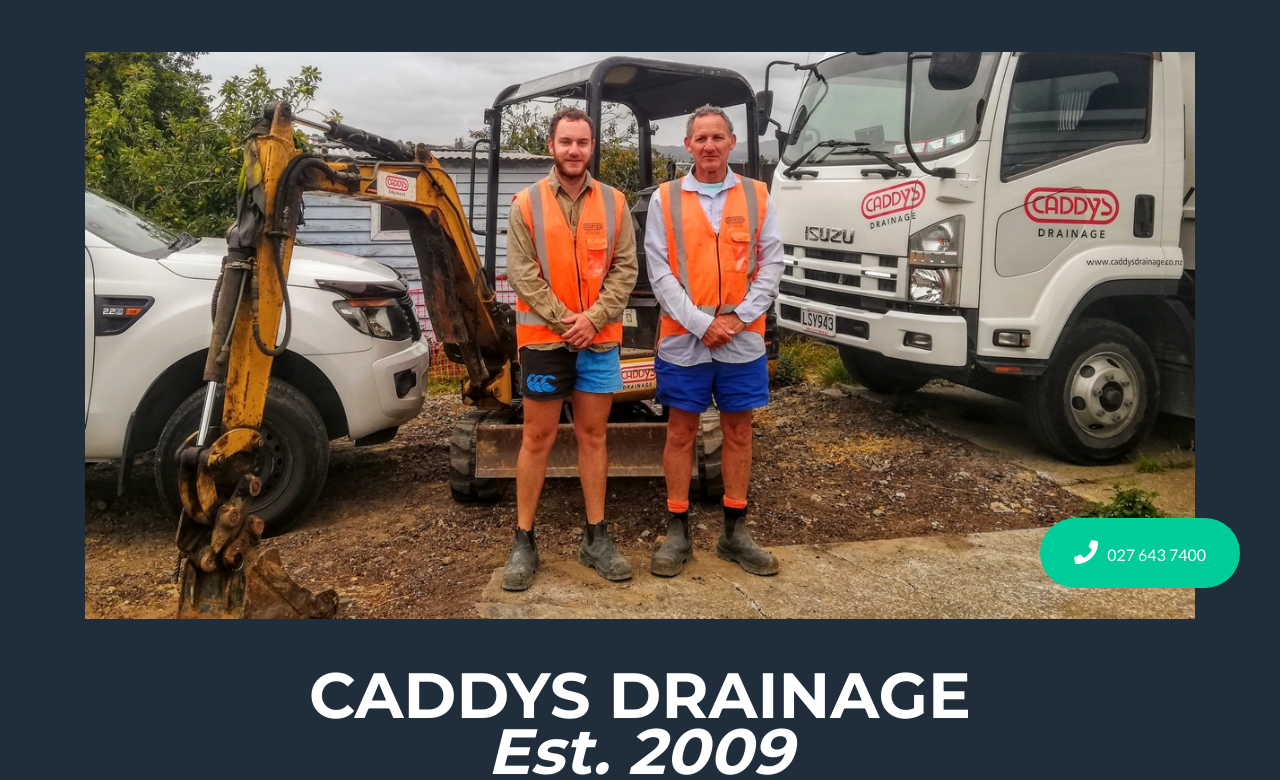
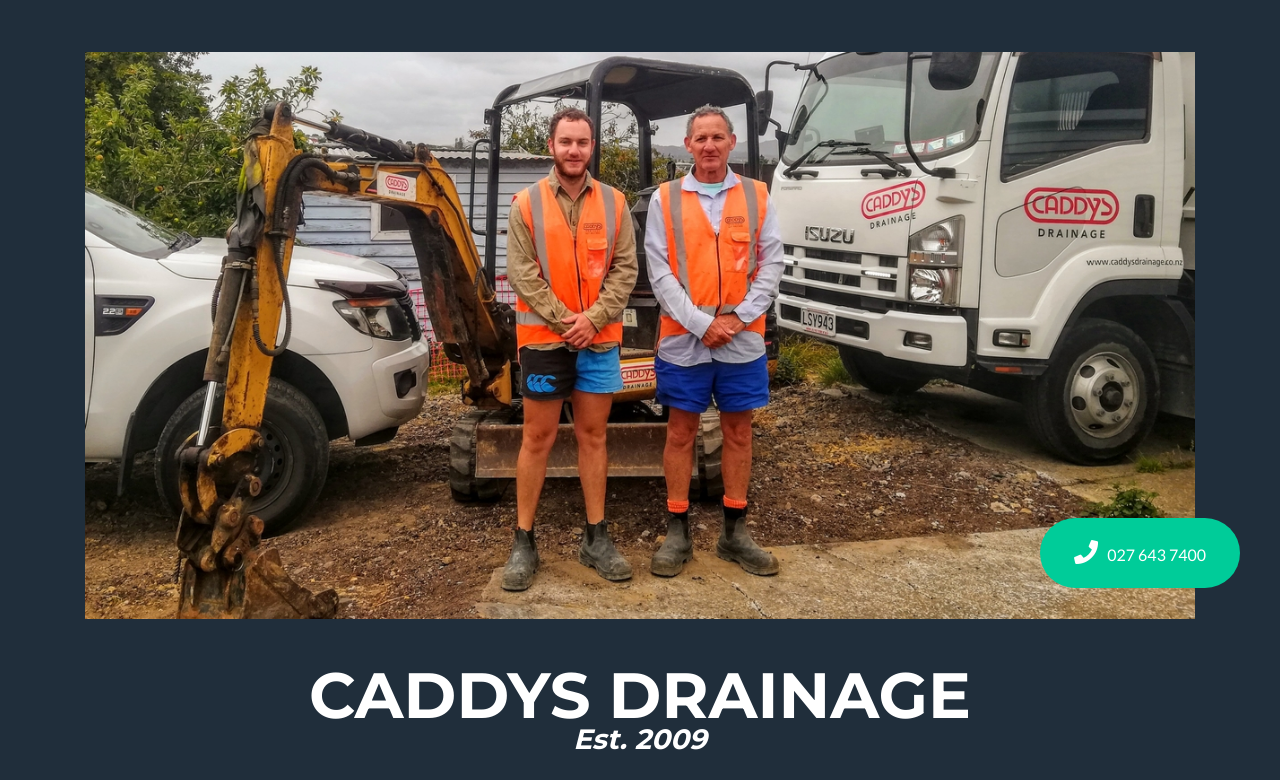
Before and after one commit to nathhenry3/caddysdrainage_cloned, a website with bundled scripts: page index.html in a window 1280 px wide. Shown: the part 172-952 px from the top of the page. Built offline with nearby package versions, Linux system fonts and the light colour scheme.

Commit message:
redid est 2009

```diff
--- a/index.html
+++ b/index.html
@@ -56,7 +56,7 @@
 
       <!-- Masthead Heading -->
       <h1 class="masthead-heading text-uppercase mb-0">Caddys Drainage</h1>
-      <h4 class="masthead-heading mb-0"><i>Est. 2009</i></h4>
+      <h3 class="mb-0"><i>Est. 2009</i></h4>
 
       <!-- Icon Divider -->
       <div class="divider-custom divider-light">
```
